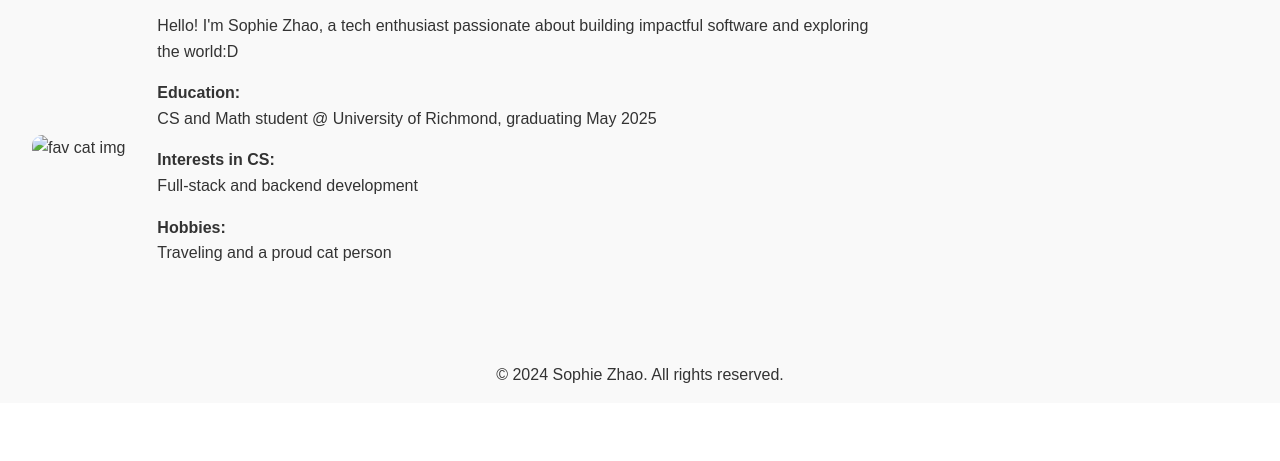
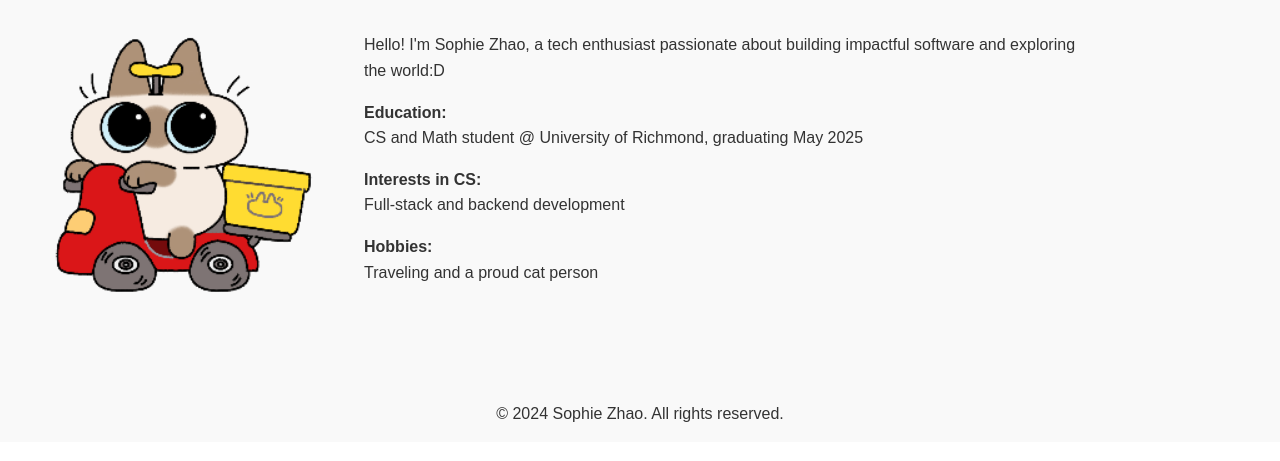
Before and after one commit to KexuanZhao/portfolio, a plain HTML site: page about.html in a window 1280 px wide. Shown: the part 179-640 px from the top of the page. Drawn offline with Linux system fonts and the light colour scheme; the site is published under a folder, as on GitHub Pages, so addresses that start at the root find nothing.

Commit message:
Update img path

```diff
--- a/about.html
+++ b/about.html
@@ -28,7 +28,7 @@
         <h2 id="abt-me-title">About Me</h2>
         <div class="about-container">
             <div class="about-image">
-                <img src="/img/IMG_2003.GIF" alt="fav cat img" id="abt-img-cat">
+                <img src="img/IMG_2003.GIF" alt="fav cat img" id="abt-img-cat">
             </div>
             <div class="about-info">
                 <p>Hello! I'm Sophie Zhao, a tech enthusiast passionate about building impactful software and exploring the world:D</p>
```
